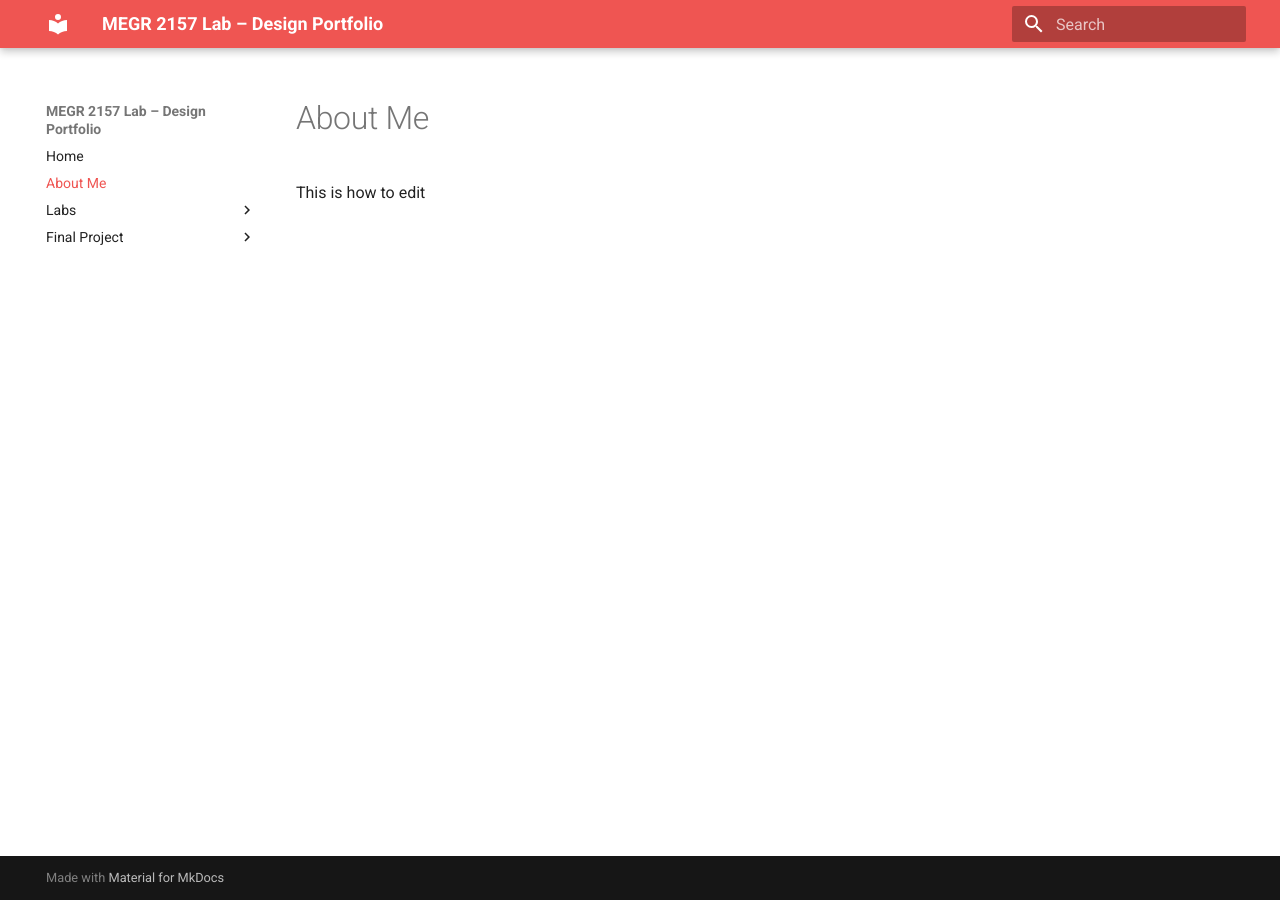
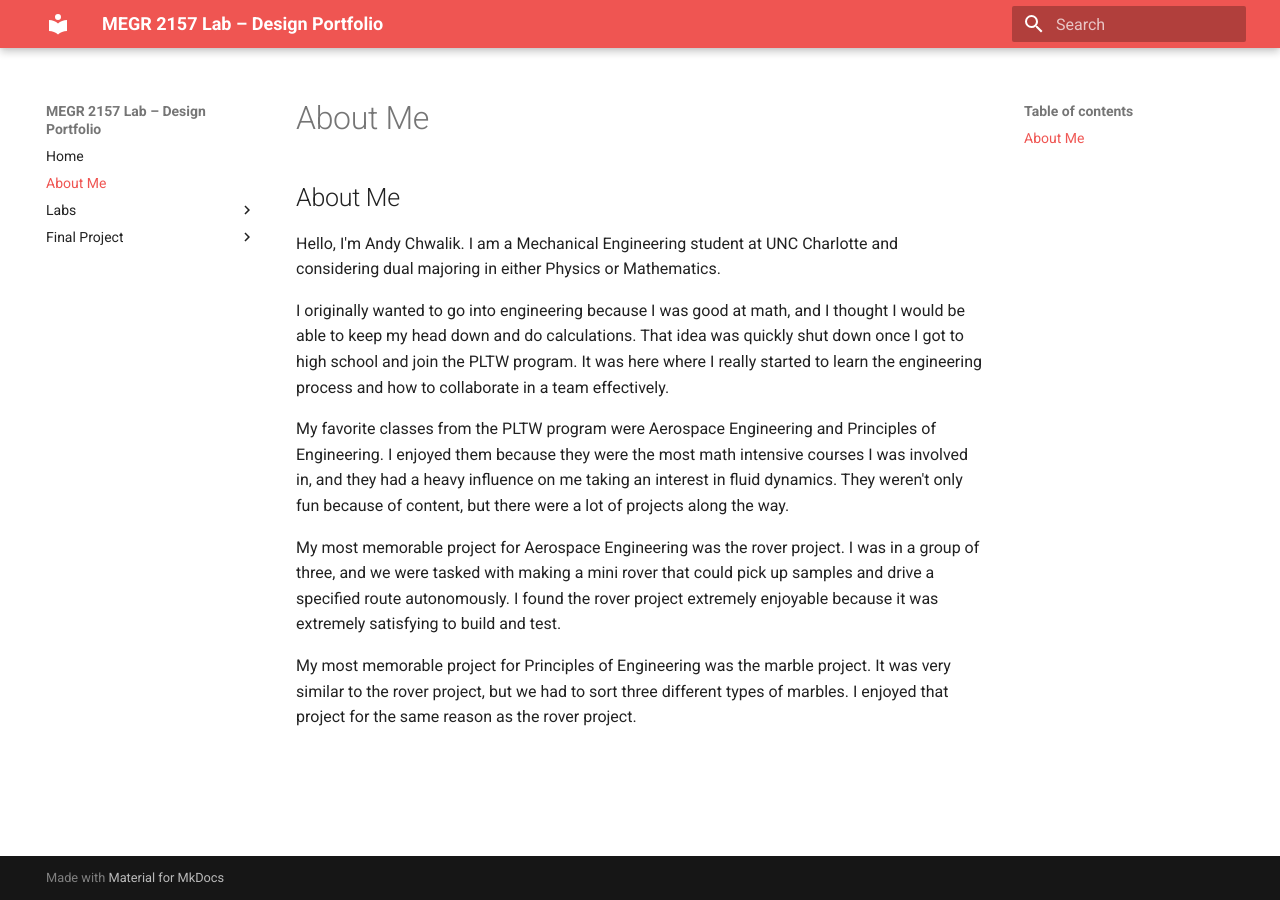
Before and after one commit to AndyChwalik/andy-chwalik-portfolio, an MkDocs documentation site: the page built from docs/aboutme/index.md, in a window 1280 px wide. Built offline with MkDocs 1.6.1 and Material for MkDocs 9.7.7, drawn with Linux system fonts in a browser that asks for light colours.

Commit message:
AboutMeInitial.md
Iinitial text

```diff
--- a/docs/aboutme/index.md
+++ b/docs/aboutme/index.md
@@ -1,2 +1,11 @@
-#About Me
-This is how to edit
+## About Me
+
+Hello, I'm Andy Chwalik. I am a Mechanical Engineering student at UNC Charlotte and considering dual majoring in either Physics or Mathematics.
+
+I originally wanted to go into engineering because I was good at math, and I thought I would be able to keep my head down and do calculations. That idea was quickly shut down once I got to high school and join the PLTW program. It was here where I really started to learn the engineering process and how to collaborate in a team effectively.
+
+My favorite classes from the PLTW program were Aerospace Engineering and Principles of Engineering. I enjoyed them because they were the most math intensive courses I was involved in, and they had a heavy influence on me taking an interest in fluid dynamics. They weren't only fun because of content, but there were a lot of projects along the way.
+
+My most memorable project for Aerospace Engineering was the rover project. I was in a group of three, and we were tasked with making a mini rover that could pick up samples and drive a specified route autonomously. I found the rover project extremely enjoyable because it was extremely satisfying to build and test.
+
+My most memorable project for Principles of Engineering was the marble project. It was very similar to the rover project, but we had to sort three different types of marbles. I enjoyed that project for the same reason as the rover project.
```
